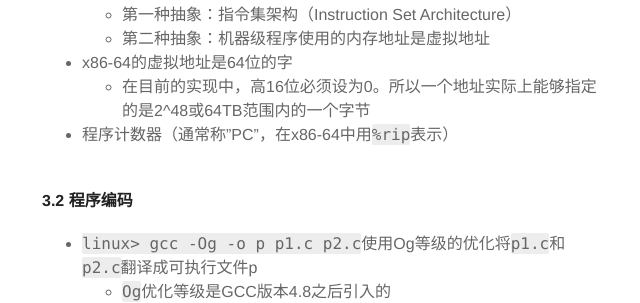
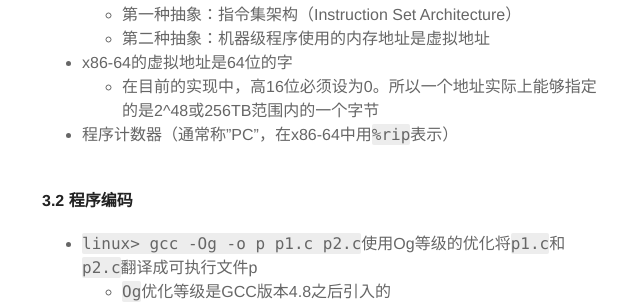
Before and after one commit to dawsonlee1790/dawsonlee1790.github.io, a Jekyll site: the page built from _posts/2018-12-31-Computer_Systems_A_Programmer's_Perspective_读书笔记.md, in a window 1280 px wide and 900 px high, scrolled down 12320 px. Shown: the part 182-485 px from the top of the window, without its empty margins (318-958 px from the left). Built offline with Jekyll 4.4.1, drawn with Linux system fonts in a browser that asks for light colours.

Commit message:
修正笔记

```diff
--- a/_posts/2018-12-31-Computer_Systems_A_Programmer's_Perspective_读书笔记.md
+++ b/_posts/2018-12-31-Computer_Systems_A_Programmer's_Perspective_读书笔记.md
@@ -428,7 +428,7 @@ x&m
     * 第二种抽象：机器级程序使用的内存地址是虚拟地址
 
 * x86-64的虚拟地址是64位的字
-    * 在目前的实现中，高16位必须设为0。所以一个地址实际上能够指定的是2^48或64TB范围内的一个字节
+    * 在目前的实现中，高16位必须设为0。所以一个地址实际上能够指定的是2^48或256TB范围内的一个字节
 
 * 程序计数器（通常称"PC"，在x86-64中用`%rip`表示）
 
```
